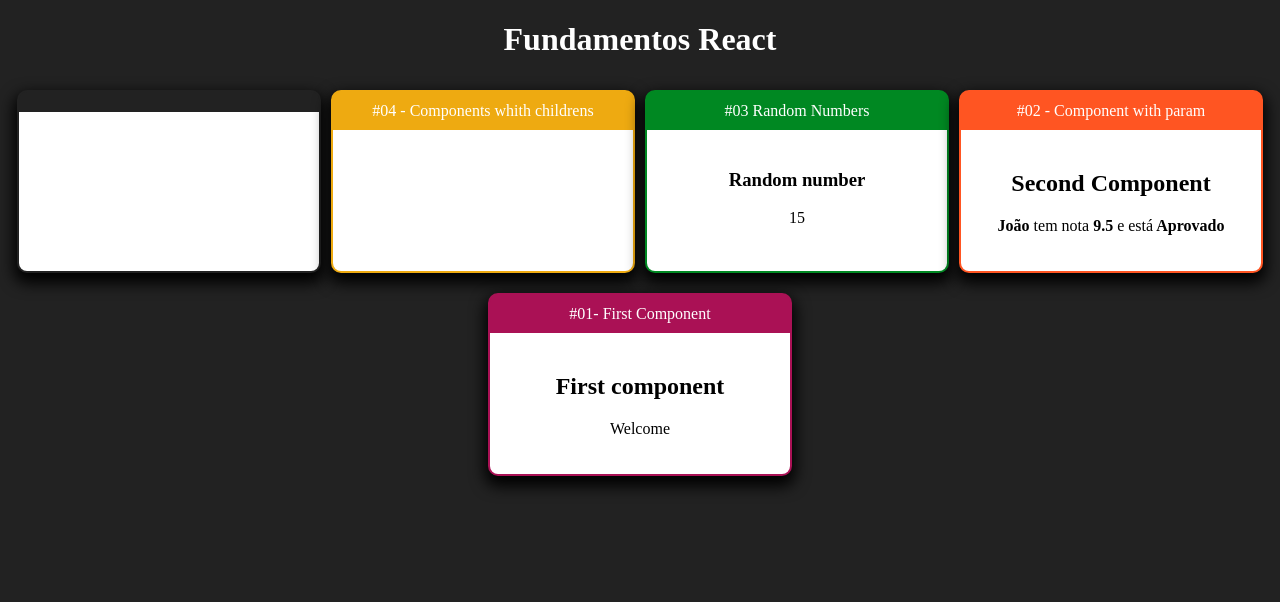
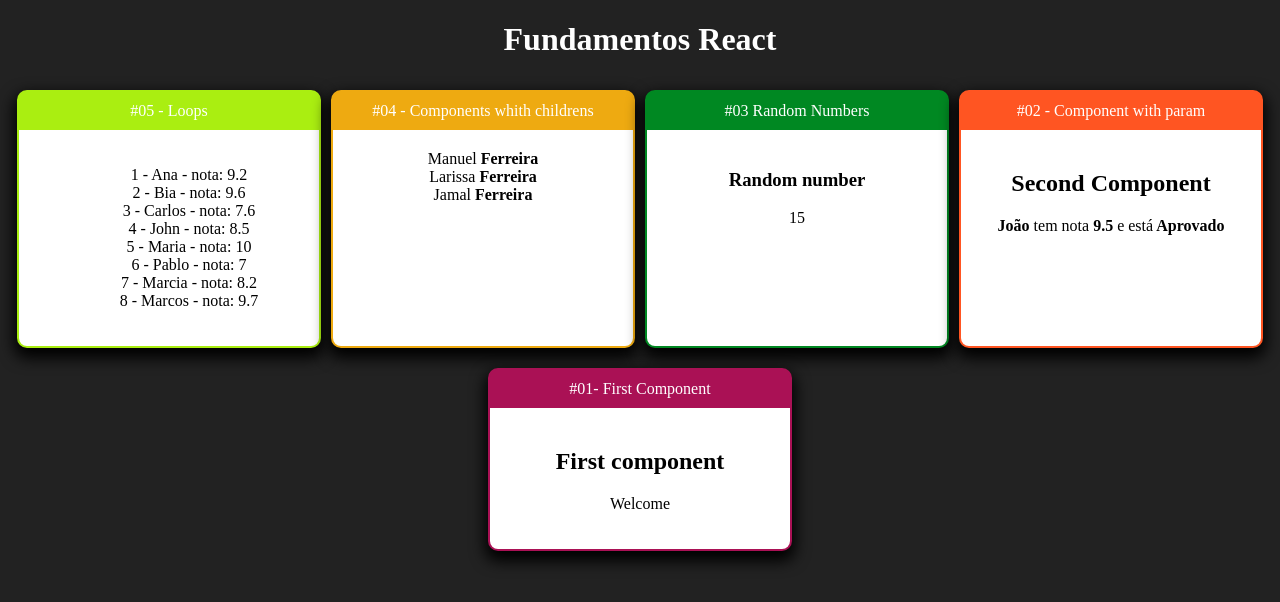
Before and after one commit to alan-pascke/fundamentos-react, a React (Create React App) app: page / in a window 1280 px wide. Shown: the top 602 px of the page. Built offline with nearby package versions, Linux system fonts and the light colour scheme.

Commit message:
problema solucionado - inciado o card 5

```diff
--- a/src/App.jsx
+++ b/src/App.jsx
@@ -1,12 +1,13 @@
 /* eslint-disable import/no-anonymous-default-export */
 import React from "react";
+import './App.css';
 import First from './components/basics/First';
 import ComParam from './components/basics/ComParam';
 import Random from "./components/basics/Random";
 import Card from "./components/layouts/Card";
-// import Family from "./components/basics/Family";
-// import FamilyMember from "./components/basics/FamilyMember";
-import './App.css';
+import Family from "./components/basics/Family";
+import FamilyMember from "./components/basics/FamilyMember";
+import StudendsList from "./components/loops/StudendsList";
 
 
 export default () =>{
@@ -14,13 +15,16 @@ export default () =>{
         <div className='App'>
             <h1>Fundamentos React</h1>
             <div className="Cards">
-                <Card></Card>
+                <Card title='#05 - Loops' color='#AE1'>
+                    <StudendsList></StudendsList>
+
+                </Card>
                 <Card title='#04 - Components whith childrens' color='#EA1'>
-                    {/* <Family lastname='Ferreira'>
+                    <Family lastname='Ferreira'>
                         <FamilyMember name='Manuel' />
                         <FamilyMember name='Larissa' />
                         <FamilyMember name='Jamal' />
-                    </Family> */}
+                    </Family>
 
                 </Card>
                 <Card title='#03 Random Numbers' color='#082'>
--- a/src/components/basics/Family.jsx
+++ b/src/components/basics/Family.jsx
@@ -10,7 +10,11 @@ export default props =>{
 
     return (
         <div style={styles}>
-            {cloneElement(props.children, { ...props})}
+            {
+                props.children.map((child, i) =>{
+                    return cloneElement(child, {...props, key: i});
+                })
+            }
         </div>
     )
 };
--- a/src/components/basics/FamilyMember.jsx
+++ b/src/components/basics/FamilyMember.jsx
@@ -4,7 +4,7 @@ import React from "react";
 export default (props) =>{
     return (
         <div>
-            {props.name} <strong> {props.lastName} </strong>
+            {props.name} <strong> {props.lastname} </strong>
         </div>
     )
 };
--- a/src/components/layouts/Card.css
+++ b/src/components/layouts/Card.css
@@ -15,7 +15,6 @@
     padding: 10px;
     display: flex;
     justify-content: center;
-
 }
 
 .Card .Content{
--- /dev/null
+++ b/src/components/loops/StudendsList.jsx
@@ -0,0 +1,26 @@
+/* eslint-disable import/no-anonymous-default-export */
+import React from "react";
+import students from "../../data/students";
+
+export default props => {
+
+    const styles = {
+        listStyle: 'none',
+    }
+
+    const list = students.map(student =>{
+        return (
+            <li>
+                {student.id} - {student.name} - nota: {student.nota}
+            </li>
+        )
+    })
+
+    return(
+        <div>
+            <ul style={styles}>
+                {list}
+            </ul>
+        </div>
+    )
+}
--- /dev/null
+++ b/src/data/students.js
@@ -0,0 +1,11 @@
+/* eslint-disable import/no-anonymous-default-export */
+export default [
+    {id: 1, name: 'Ana', nota: 9.2 },
+    {id: 2, name: 'Bia', nota: 9.6 },
+    {id: 3, name: 'Carlos', nota: 7.6 },
+    {id: 4, name: 'John', nota: 8.5 },
+    {id: 5, name: 'Maria', nota: 10.0 },
+    {id: 6, name: 'Pablo', nota: 7.0 },
+    {id: 7, name: 'Marcia', nota: 8.2 },
+    {id: 8, name: 'Marcos', nota: 9.7 },
+]
```
Also changed, not shown: src/components/layouts/Card.jsx (line endings or trailing spaces).
